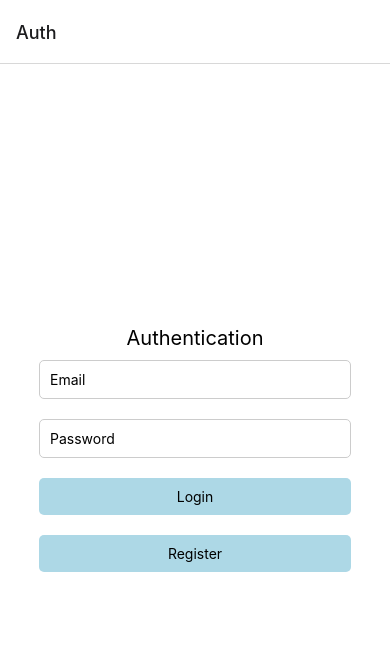
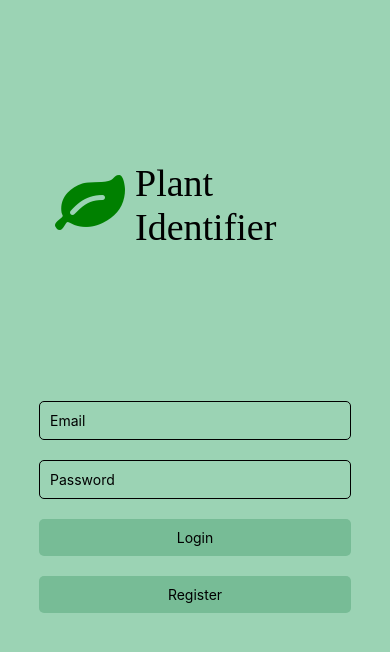
Before and after one commit to b0c-beep/calendar-event-adder, a React Native app: screen /Auth in a window 390 px wide. Shown: the top 652 px of the page. Built offline with nearby package versions, Linux system fonts and the light colour scheme.

Commit message:
added styling to auth screen

```diff
--- a/App.js
+++ b/App.js
@@ -10,8 +10,8 @@ const Stack = createNativeStackNavigator();
 export default function App() {
   return (
     <GestureHandlerRootView style={{ flex: 1 }}>
-    <NavigationContainer>
-      <Stack.Navigator initialRouteName="Auth">
+    <NavigationContainer style={styles.container}>
+      <Stack.Navigator initialRouteName="Auth" screenOptions={{headerShown: false}}>
         <Stack.Screen name="Auth" component={AuthScreen} />
         <Stack.Screen name="Profile" component={ProfileScreen} />
       </Stack.Navigator>
--- a/screens/AuthScreen.jsx
+++ b/screens/AuthScreen.jsx
@@ -3,6 +3,7 @@ import { View, Text, StyleSheet, TouchableOpacity, TextInput } from 'react-nativ
 import { auth } from '../firebase';
 import AsyncStorage from '@react-native-async-storage/async-storage';
 import { createUserWithEmailAndPassword, signInWithEmailAndPassword } from 'firebase/auth';
+import { FontAwesome } from '@expo/vector-icons';
 
 const AuthScreen = ({ navigation }) => {
     const [email, setEmail] = useState('');
@@ -49,8 +50,14 @@ const AuthScreen = ({ navigation }) => {
 
     return (
         <View style={styles.container}>
-            <Text style={styles.text}>Authentication</Text>
+            <View style={styles.title_container}>
+                <View style={styles.title_wrapper}>
+                    <FontAwesome name="leaf" size={70} color="green" style={styles.logo}/>
+                    <Text style={styles.title}>Plant Identifier</Text>
+                </View>
+            </View>
             {error ? <Text style={styles.errorText}>{error}</Text> : null}
+            <View style={styles.input_container}>
                 <TextInput
                     style={styles.input}
                     placeholder="Email"
@@ -77,31 +84,58 @@ const AuthScreen = ({ navigation }) => {
                     <Text>Register</Text>
                 </TouchableOpacity>
             </View>
+        </View>
     );
 };
 
 const styles = StyleSheet.create({
     container: {
+        height: '100%',
         flex: 1,
-        justifyContent: 'center',
+        justifyContent: 'space-around',
         alignItems: 'center',
-        backgroundColor: '#fff',
+        backgroundColor: '#9bd3b4',
+    },
+    title_container: {
+        alignItems: 'center',
+        marginTop: 60,
+    },
+    title_wrapper: {
+        flexDirection: 'row',
+        alignItems: 'center',
+        marginLeft: 55,
+    },
+    input_container: {
+        alignItems: 'center',
+        width: '100%',
+        marginBottom: 180,
+    },
+    title: {
+        fontSize: 38,
+        color: '#000',
+        margin: 60,
+        fontFamily: 'Cochin',
+        marginLeft: 10,
+    },
+    logo: {
+        margin: 0,
     },
     text: {
         fontSize: 20,
         color: '#000',
     },
     input: {
+        color: '#000',
         width: '80%', // Make the input wider
         padding: 10,
         borderWidth: 1,
-        borderColor: '#ccc',
+        borderColor: '#000',
         borderRadius: 5,
         marginVertical: 10,
     },
     button: {
         padding: 10,
-        backgroundColor: 'lightblue',
+        backgroundColor: '#77bc96',
         borderRadius: 5,
         margin: 10,
         width: '80%', // Make the button wider
--- a/screens/ProfileScreen.jsx
+++ b/screens/ProfileScreen.jsx
@@ -51,6 +51,8 @@ const ProfileScreen = ({navigation}) => {
 
 
     const classifyImage = async () => {
+        setResult(false);
+        setPrediction('');
         const permissionResult = await ImagePicker.requestMediaLibraryPermissionsAsync();
 
         if (permissionResult.granted === false) {
```
Also changed, not shown: package.json (+7 -3 lines), 1 other file (tests, documents, lock files or other folders). Lines whose indentation alone changed are shown as unchanged.
